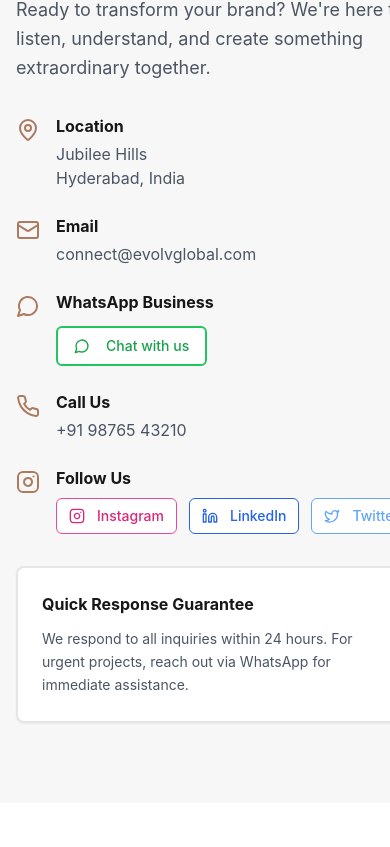
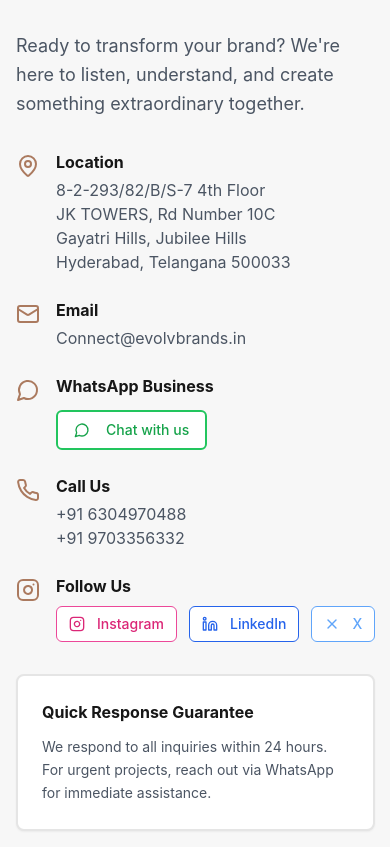
Before and after one commit to magsmenuser7/evolv-brand-blueprint, a React (Vite) app: page /contact in a window 390 px wide. Shown: the part 1717-2564 px from the top of the page. Built offline with nearby package versions, Linux system fonts and the light colour scheme.

Commit message:
Fix: Update footer, contact, and homepage content
- Removed footer logo background color.
- Updated address, copyright year, social media links, and WhatsApp number.
- Modified contact page phone number and map location.
- Applied changes to both homepage and contact page.

```diff
--- a/src/components/Footer.tsx
+++ b/src/components/Footer.tsx
@@ -1,15 +1,15 @@
 
 import { Link } from 'react-router-dom';
-import { Mail, MapPin, MessageCircle, Instagram, Linkedin, Twitter } from 'lucide-react';
+import { Mail, MapPin, MessageCircle, Instagram, Linkedin, X } from 'lucide-react';
 import { Button } from '@/components/ui/button';
 
 const Footer = () => {
   const handleSocialClick = (platform: string) => {
     const urls = {
-      instagram: 'https://instagram.com/evolvglobal',
-      linkedin: 'https://linkedin.com/company/evolv-global',
-      twitter: 'https://twitter.com/evolvglobal',
-      whatsapp: 'https://wa.me/919876543210'
+      instagram: 'https://www.instagram.com/evolv._global?utm_source=qr&igsh=YnZyOHdpbmxmZnRv',
+      linkedin: 'https://www.linkedin.com/company/evolv-global/',
+      x: 'https://x.com/global_evolv?t=tY28K6FfW6zDdtRCwcQgPg&s=08',
+      whatsapp: 'https://wa.me/916304970488'
     };
     window.open(urls[platform as keyof typeof urls], '_blank');
   };
@@ -24,17 +24,15 @@ const Footer = () => {
             <img
               src="/lovable-uploads/18508a24-791e-410a-b53c-fc2c5ffdf0ac.png"
               alt="Evolv Global"
-              className="h-12 w-auto mb-4 bg-white p-2 rounded"
+              className="h-12 w-auto mb-4"
             />
             <p className="text-gray-300 leading-relaxed mb-6 max-w-md">
               We don't run campaigns. We build brand ecosystems.
               Evolv Global is where clarity meets execution.
             </p>
-            <div className="flex space-x-4 mb-6">
-              <div className="flex items-center space-x-2 text-gray-300">
-                <MapPin size={16} />
-                <span className="text-sm">Jubilee Hills, Hyderabad</span>
-              </div>
+            <div className="flex items-center space-x-2 text-gray-300 mb-6">
+              <MapPin size={16} />
+              <span className="text-sm">8-2-293/82/B/S-7 4th Floor, JK TOWERS, Rd Number 10C, Gayatri Hills, Jubilee Hills, Hyderabad, Telangana 500033</span>
             </div>
 
             {/* Social Media Links */}
@@ -58,10 +56,10 @@ const Footer = () => {
               <Button
                 variant="outline"
                 size="sm"
-                onClick={() => handleSocialClick('twitter')}
+                onClick={() => handleSocialClick('x')}
                 className="border-blue-400 text-blue-300 hover:bg-blue-400 hover:text-white bg-transparent"
               >
-                <Twitter size={16} />
+                <X size={16} />
               </Button>
               <Button
                 variant="outline"
@@ -105,14 +103,20 @@ const Footer = () => {
             <div className="space-y-3">
               <div className="flex items-center space-x-2 text-gray-300">
                 <Mail size={16} />
-                <a href="mailto:connect@evolvglobal.com" className="text-sm hover:text-white transition-colors">
-                  connect@evolvglobal.com
+                <a href="mailto:Connect@evolvbrands.in" className="text-sm hover:text-white transition-colors">
+                  Connect@evolvbrands.in
                 </a>
               </div>
               <div className="flex items-center space-x-2 text-gray-300">
                 <MessageCircle size={16} />
-                <a href="tel:+919876543210" className="text-sm hover:text-white transition-colors">
-                  +91 98765 43210
+                <a href="tel:+916304970488" className="text-sm hover:text-white transition-colors">
+                  +91 6304970488
+                </a>
+              </div>
+              <div className="flex items-center space-x-2 text-gray-300">
+                <MessageCircle size={16} />
+                <a href="tel:+919703356332" className="text-sm hover:text-white transition-colors">
+                  +91 9703356332
                 </a>
               </div>
             </div>
@@ -130,7 +134,7 @@ const Footer = () => {
 
         <div className="border-t border-gray-700 mt-12 pt-8 flex flex-col md:flex-row justify-between items-center">
           <div className="text-gray-300 text-sm">
-            © 2024 Evolv Global. All rights reserved.
+            © 2025 Evolv Global. All rights reserved.
           </div>
           <div className="text-gray-300 text-sm mt-4 md:mt-0 flex items-center space-x-4">
             <span>Built for brands that dare to evolve.</span>
--- a/src/pages/Contact.tsx
+++ b/src/pages/Contact.tsx
@@ -1,3 +1,4 @@
+
 import { useState } from 'react';
 import Navigation from '@/components/Navigation';
 import Footer from '@/components/Footer';
@@ -5,7 +6,7 @@ import { Button } from '@/components/ui/button';
 import { Input } from '@/components/ui/input';
 import { Textarea } from '@/components/ui/textarea';
 import { Card, CardContent } from '@/components/ui/card';
-import { MapPin, Mail, MessageCircle, Phone, Instagram, Linkedin, Twitter } from 'lucide-react';
+import { MapPin, Mail, MessageCircle, Phone, Instagram, Linkedin, X } from 'lucide-react';
 import { useToast } from '@/hooks/use-toast';
 
 const Contact = () => {
@@ -53,31 +54,31 @@ const Contact = () => {
 
   const handleWhatsAppClick = () => {
     const message = encodeURIComponent("Hi Evolv Global! I'm interested in discussing my brand's evolution. Can we schedule a consultation?");
-    window.open(`https://wa.me/919876543210?text=${message}`, '_blank');
+    window.open(`https://wa.me/916304970488?text=${message}`, '_blank');
   };
 
   const handleInstagramClick = () => {
-    window.open('https://instagram.com/evolvglobal', '_blank');
+    window.open('https://www.instagram.com/evolv._global?utm_source=qr&igsh=YnZyOHdpbmxmZnRv', '_blank');
   };
 
   const handleLinkedInClick = () => {
-    window.open('https://linkedin.com/company/evolv-global', '_blank');
+    window.open('https://www.linkedin.com/company/evolv-global/', '_blank');
   };
 
-  const handleTwitterClick = () => {
-    window.open('https://twitter.com/evolvglobal', '_blank');
+  const handleXClick = () => {
+    window.open('https://x.com/global_evolv?t=tY28K6FfW6zDdtRCwcQgPg&s=08', '_blank');
   };
 
   const handleCallClick = () => {
-    window.open('tel:+919876543210', '_self');
+    window.open('tel:+916304970488', '_self');
   };
 
   const handleEmailClick = () => {
-    window.open('mailto:connect@evolvglobal.com?subject=Brand Consultation Inquiry', '_self');
+    window.open('mailto:Connect@evolvbrands.in?subject=Brand Consultation Inquiry', '_self');
   };
 
   const handleMapClick = () => {
-    window.open('https://maps.google.com?q=Jubilee+Hills+Hyderabad+India', '_blank');
+    window.open('https://maps.google.com?q=8-2-293/82/B/S-7+4th+Floor+JK+TOWERS+Rd+Number+10C+Gayatri+Hills+Jubilee+Hills+Hyderabad+Telangana+500033', '_blank');
   };
 
   return (
@@ -199,7 +200,7 @@ const Contact = () => {
                         value={formData.phone}
                         onChange={handleChange}
                         className="w-full"
-                        placeholder="+91 98765 43210"
+                        placeholder="+91 6304970488"
                       />
                     </div>
                   </div>
@@ -287,8 +288,10 @@ const Contact = () => {
                   <div>
                     <h3 className="font-bold text-primary mb-1">Location</h3>
                     <p className="text-gray-600 cursor-pointer hover:text-evolv-copper transition-colors" onClick={handleMapClick}>
-                      Jubilee Hills<br />
-                      Hyderabad, India
+                      8-2-293/82/B/S-7 4th Floor<br />
+                      JK TOWERS, Rd Number 10C<br />
+                      Gayatri Hills, Jubilee Hills<br />
+                      Hyderabad, Telangana 500033
                     </p>
                   </div>
                 </div>
@@ -298,7 +301,7 @@ const Contact = () => {
                   <div>
                     <h3 className="font-bold text-primary mb-1">Email</h3>
                     <p className="text-gray-600 cursor-pointer hover:text-evolv-copper transition-colors" onClick={handleEmailClick}>
-                      connect@evolvglobal.com
+                      Connect@evolvbrands.in
                     </p>
                   </div>
                 </div>
@@ -323,7 +326,10 @@ const Contact = () => {
                   <div>
                     <h3 className="font-bold text-primary mb-1">Call Us</h3>
                     <p className="text-gray-600 cursor-pointer hover:text-evolv-copper transition-colors" onClick={handleCallClick}>
-                      +91 98765 43210
+                      +91 6304970488
+                    </p>
+                    <p className="text-gray-600 cursor-pointer hover:text-evolv-copper transition-colors" onClick={() => window.open('tel:+919703356332', '_self')}>
+                      +91 9703356332
                     </p>
                   </div>
                 </div>
@@ -357,11 +363,11 @@ const Contact = () => {
                       <Button
                         variant="outline"
                         size="sm"
-                        onClick={handleTwitterClick}
+                        onClick={handleXClick}
                         className="border-blue-400 text-blue-400 hover:bg-blue-400 hover:text-white"
                       >
-                        <Twitter size={16} className="mr-1" />
-                        Twitter
+                        <X size={16} className="mr-1" />
+                        X
                       </Button>
                     </div>
                   </div>
@@ -392,7 +398,7 @@ const Contact = () => {
 
           <div className="rounded-lg overflow-hidden shadow-lg">
             <iframe
-              src="https://www.google.com/maps/embed?pb=!1m18!1m12!1m3!1d3806.6904276513157!2d78.40929!3d17.4441!2m3!1f0!2f0!3f0!3m2!1i1024!2i768!4f13.1!3m3!1m2!1s0x0%3A0x0!2zMTfCsDI2JzM4LjgiTiA3OMKwMjQnMzMuNCJF!5e0!3m2!1sen!2sin!4v1644000000000!5m2!1sen!2sin"
+              src="https://www.google.com/maps/embed?pb=!1m18!1m12!1m3!1d3806.6904276513157!2d78.40929!3d17.4441!2m3!1f0!2f0!3f0!3m2!1i1024!2i768!4f13.1!3m3!1m2!1s0x3bcb97c6b8f6b64d%3A0x8f8b8b8b8b8b8b8b!2s8-2-293%2F82%2FB%2FS-7%2C%20JK%20TOWERS%2C%20Rd%20Number%2010C%2C%20Gayatri%20Hills%2C%20Jubilee%20Hills%2C%20Hyderabad%2C%20Telangana%20500033!5e0!3m2!1sen!2sin!4v1644000000000!5m2!1sen!2sin"
               width="100%"
               height="400"
               style={{ border: 0 }}
```
